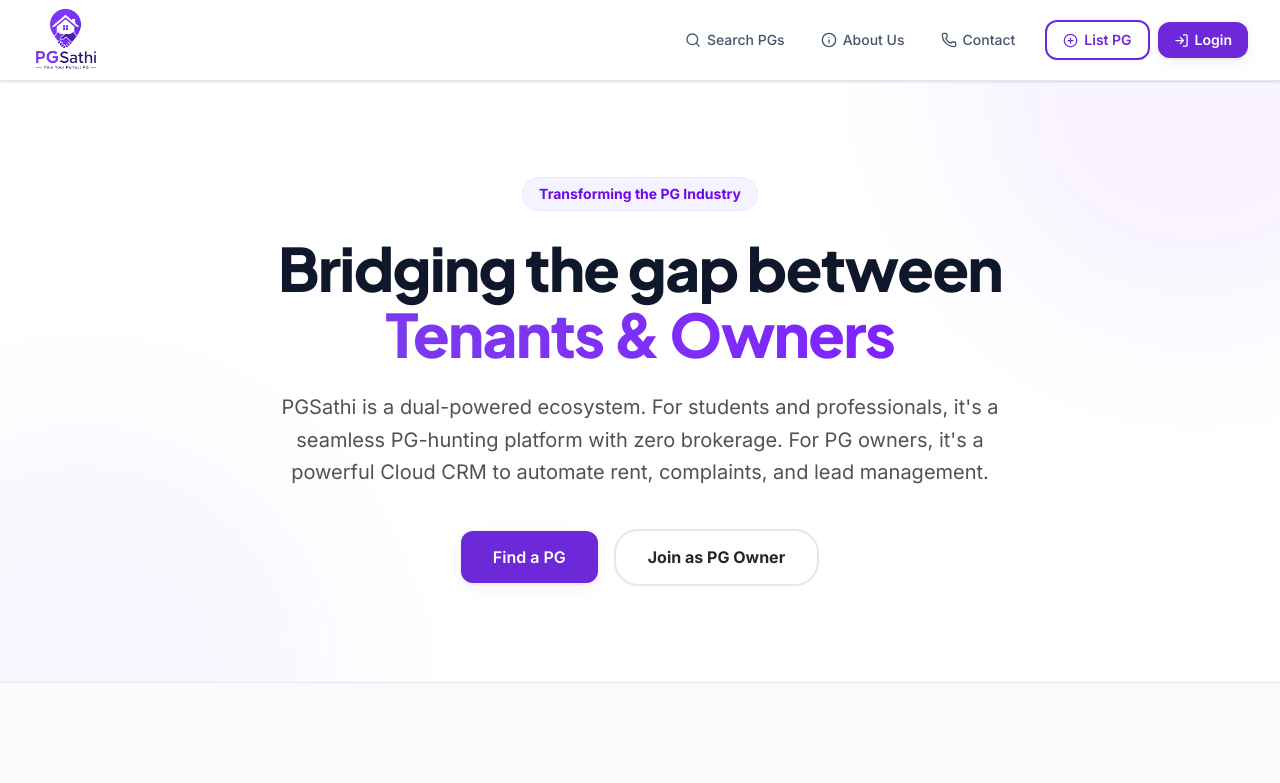
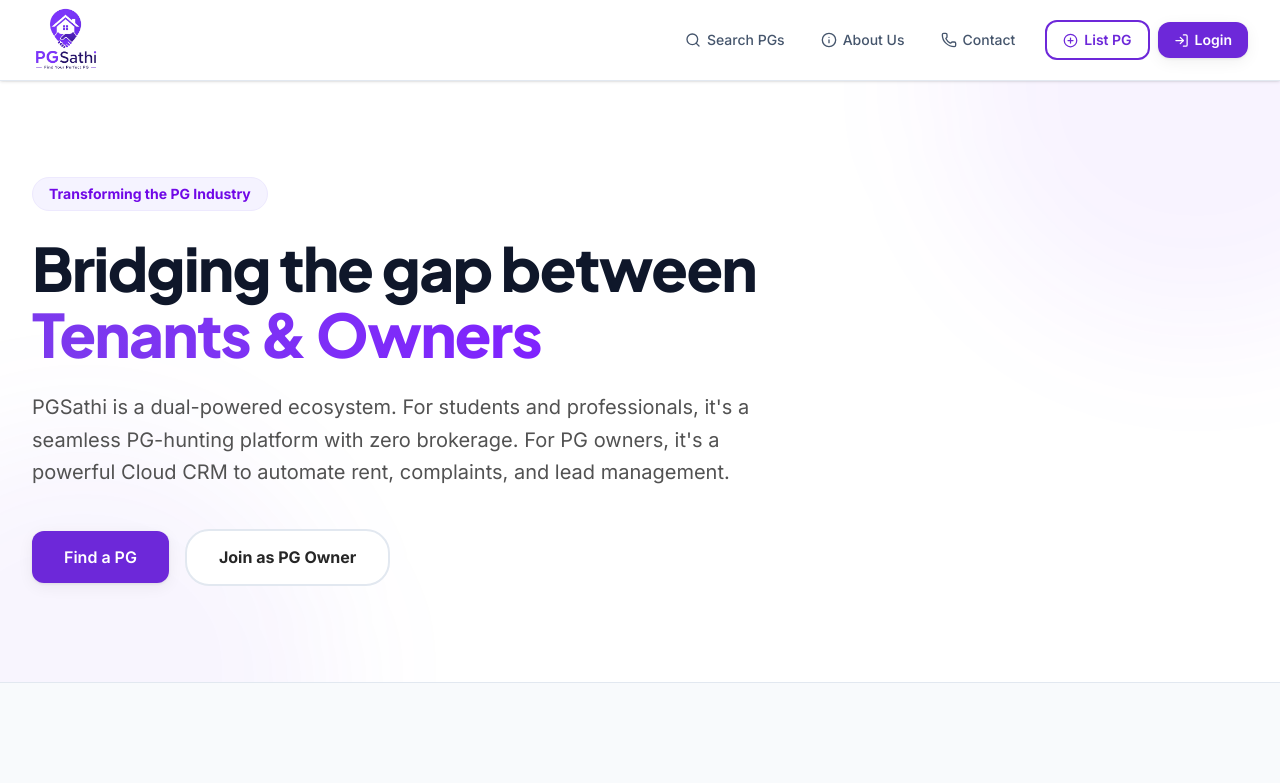
Before and after one commit to mohd-aftab-code/pgsathi, a Next.js app: page /about in a window 1280 px wide. Shown: the top 783 px of the page. Built offline with nearby package versions, Linux system fonts and the light colour scheme; no server answers.

Commit message:
feat: improve about us SEO metadata and left align hero section

```diff
--- a/app/(main)/about/page.tsx
+++ b/app/(main)/about/page.tsx
@@ -4,8 +4,17 @@ import Image from "next/image";
 import heroImg from "@/app/assets/images/hero-home.png"; // We can reuse an existing image or just use CSS gradients
 
 export const metadata = {
-  title: "About Us - PGSathi",
-  description: "Learn more about PGSathi, India's most trusted platform for finding verified PGs and the ultimate SaaS CRM for PG owners.",
+  title: "About Us | PGSathi - Zero Brokerage PG & Cloud CRM for Owners",
+  description: "PGSathi is India's most trusted platform for finding verified PGs without brokers. For PG owners, we provide a powerful Cloud CRM to manage tenants, rent, and leads.",
+  keywords: "PG, paying guest, zero brokerage PG, PG management software, CRM for PG owners, find PG, rent room",
+  openGraph: {
+    title: "About Us | PGSathi",
+    description: "Find verified PGs with zero brokerage or manage your PG properties with our powerful Cloud CRM.",
+    url: "https://pgsathi.in/about",
+    siteName: "PGSathi",
+    locale: "en_IN",
+    type: "website",
+  }
 };
 
 export default function AboutPage() {
@@ -17,22 +26,22 @@ export default function AboutPage() {
         <div className="absolute top-0 right-0 w-[500px] h-[500px] bg-violet-600/5 rounded-full blur-3xl -translate-y-1/2 translate-x-1/3"></div>
         <div className="absolute bottom-0 left-0 w-[500px] h-[500px] bg-primary-600/5 rounded-full blur-3xl translate-y-1/2 -translate-x-1/3"></div>
 
-        <div className="container-max section-padding relative z-10">
-          <div className="text-center max-w-4xl mx-auto">
+        <div className="container-max section-padding relative z-10 text-left">
+          <div className="max-w-4xl">
             <span className="inline-block py-1.5 px-4 rounded-full bg-violet-50 text-violet-700 font-bold text-sm mb-6 border border-violet-100">
               Transforming the PG Industry
             </span>
             <h1 className="text-4xl md:text-5xl lg:text-6xl font-black text-neutral-900 mb-6 tracking-tight leading-[1.1]">
               Bridging the gap between <span className="text-transparent bg-clip-text bg-gradient-to-r from-primary-600 to-violet-600">Tenants & Owners</span>
             </h1>
-            <p className="text-lg md:text-xl text-neutral-600 leading-relaxed max-w-3xl mx-auto mb-10">
+            <p className="text-lg md:text-xl text-neutral-600 leading-relaxed max-w-3xl mb-10">
               PGSathi is a dual-powered ecosystem. For students and professionals, it's a seamless PG-hunting platform with zero brokerage. For PG owners, it's a powerful Cloud CRM to automate rent, complaints, and lead management.
             </p>
-            <div className="flex flex-col sm:flex-row items-center justify-center gap-4">
-              <Link href="/search" className="btn-primary px-8 py-3.5 text-base w-full sm:w-auto">
+            <div className="flex flex-col sm:flex-row items-center gap-4">
+              <Link href="/search" className="btn-primary px-8 py-3.5 text-base w-full sm:w-auto text-center">
                 Find a PG
               </Link>
-              <Link href="/dashboard/owner/listings/new" className="bg-white border-2 border-neutral-200 text-neutral-800 hover:border-primary-500 hover:text-primary-700 px-8 py-3.5 rounded-xl font-bold transition-all w-full sm:w-auto">
+              <Link href="/dashboard/owner/listings/new" className="bg-white border-2 border-neutral-200 text-neutral-800 hover:border-primary-500 hover:text-primary-700 px-8 py-3.5 rounded-xl font-bold transition-all w-full sm:w-auto text-center">
                 Join as PG Owner
               </Link>
             </div>
```
